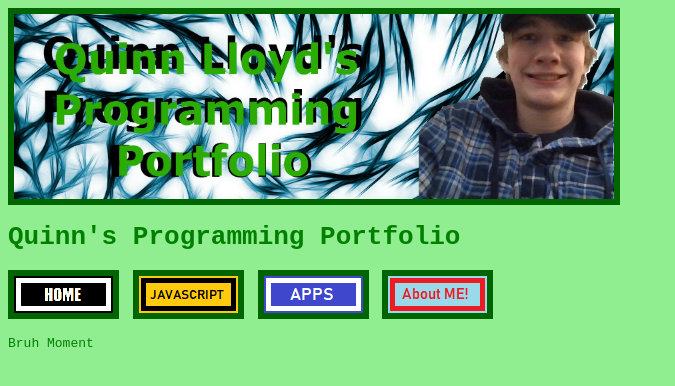
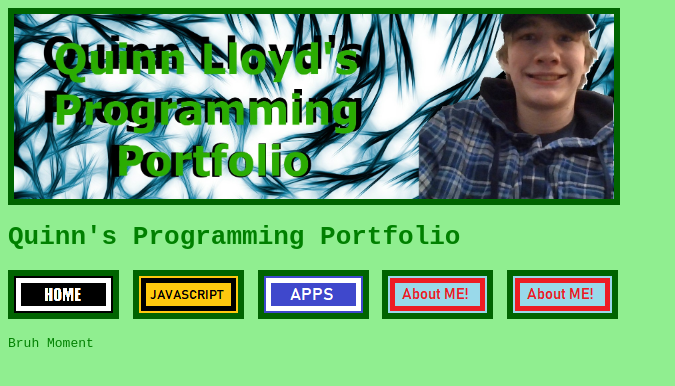
Before and after one commit to qlloyd23/qlloyd23.github.io, a plain HTML site: page index.html in a window 1280 px wide. Shown: the whole page, without its empty margins (0-675 px from the left). Drawn offline with Linux system fonts and the light colour scheme.

Commit message:
Update index.html

```diff
--- a/index.html
+++ b/index.html
@@ -12,6 +12,7 @@
         <a href="https://qlloyd23.github.io/javascripts.html" class="navbar"><img src="Javascript2.png"></a>
         <a href="https://qlloyd23.github.io/apps.html" class="navbar"><img src="Apps2.png"></a>
         <a href="https://qlloyd23.github.io/about.html" class="navbar"><img src="about2.png"></a>
+        <a href="https://qlloyd23.github.io/final.html" class="navbar"><img src="about2.png"></a>
     <p>Bruh Moment</p>
   </body>
 </html>
```
